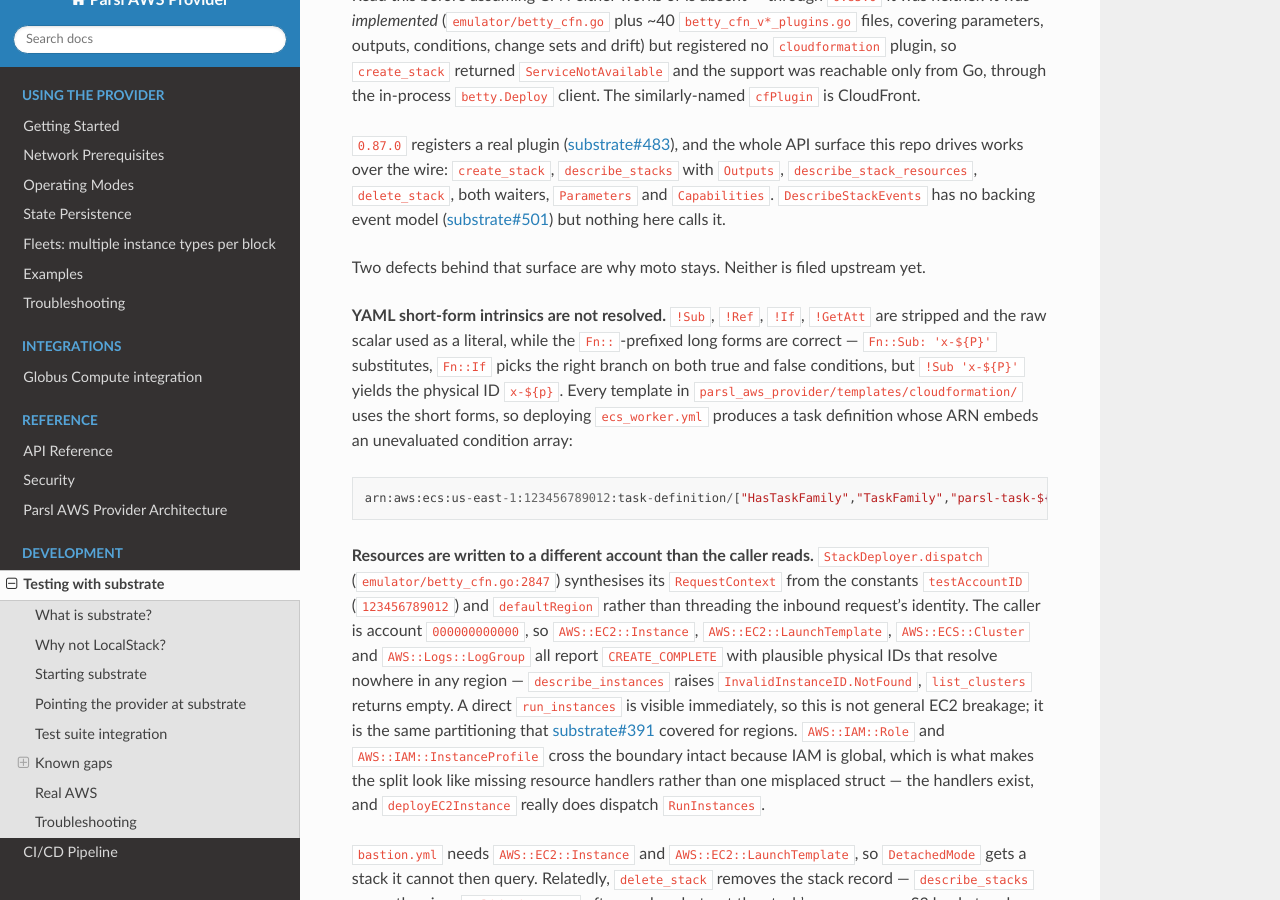
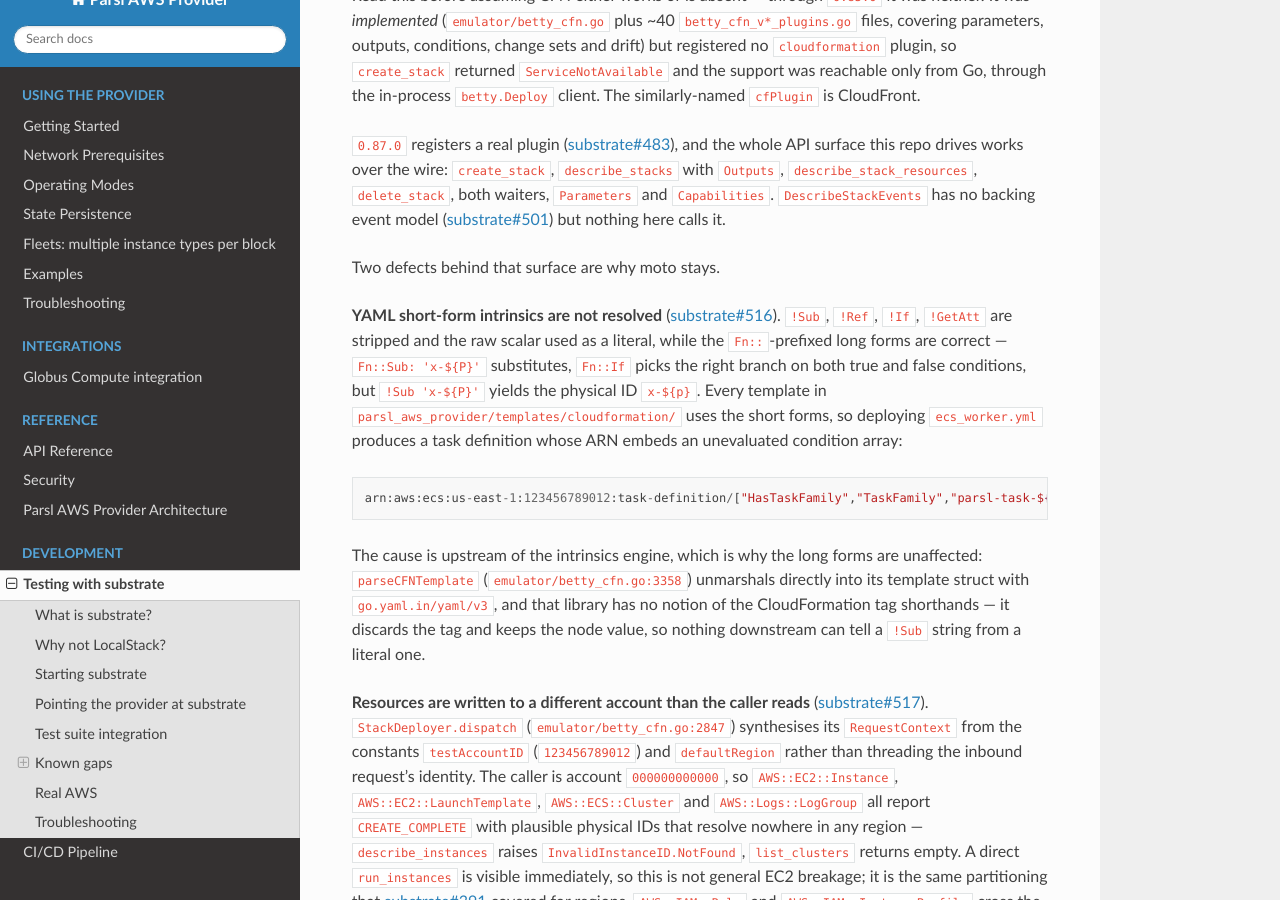
Before and after one commit to scttfrdmn/parsl-aws-provider, a Sphinx documentation site: the page built from docs/substrate_testing.md, in a window 1280 px wide and 900 px high, scrolled down 4181 px. Built offline with Sphinx 7.4.7 and the Read the Docs theme 3.1.0, drawn with Linux system fonts in a browser that asks for light colours.

Commit message:
docs: link the two open substrate CFN defects (refs #183) (#209)
Both are now filed, so the docs no longer have to say "unfiled":

  substrate#516 YAML short-form intrinsics are dropped
  substrate#517 StackDeployer.dispatch hardcodes account/region

Also records the cause of #516 rather than only its symptom.
parseCFNTemplate (emulator/betty_cfn.go:3358) unmarshals straight into
its template struct with go.yaml.in/yaml/v3, which has no notion of the
CloudFormation tag shorthands: it discards the tag and keeps the node
value, so nothing downstream can distinguish a !Sub string from a
literal one. That is why the Fn:: long forms are unaffected -- the gap
is in tag resolution, not in the intrinsics engine. Verified against
the library directly, independent of substrate.

````diff
--- a/docker-compose.substrate.yml
+++ b/docker-compose.substrate.yml
@@ -61,8 +61,9 @@ services:
     # CFN is still not a moto replacement, for two reasons worth knowing before
     # you try: substrate does not resolve YAML short-form intrinsics (`!Sub`,
     # `!Ref`, `!If` are stripped and the raw scalar used literally, while the
-    # `Fn::` long forms work), and StackDeployer.dispatch writes resources as
-    # account 123456789012 while the caller is 000000000000. A stack built from
+    # `Fn::` long forms work -- substrate#516), and StackDeployer.dispatch writes
+    # resources as account 123456789012 while the caller is 000000000000
+    # (substrate#517). A stack built from
     # any template in templates/cloudformation/ therefore reaches CREATE_COMPLETE
     # having created nothing the caller can find. See docs/substrate_testing.md.
     #
--- a/docs/substrate_testing.md
+++ b/docs/substrate_testing.md
@@ -188,7 +188,7 @@ row is a gap this project turns to its advantage rather than one it works around
 
 | Gap | Effect | Upstream |
 |---|---|---|
-| CloudFormation stacks reach `CREATE_COMPLETE` having created nothing the caller can find — see below, this is two distinct defects | `tests/integration/test_serverless_mode_spot_fleet_integration.py` and `test_detached_mode_spot_fleet_integration.py` stay on moto; real coverage is in `tests/aws/` | [substrate#483](https://github.com/scttfrdmn/substrate/issues/483) reopened the door; the remainder is unfiled |
+| CloudFormation stacks reach `CREATE_COMPLETE` having created nothing the caller can find — see below, this is two distinct defects | `tests/integration/test_serverless_mode_spot_fleet_integration.py` and `test_detached_mode_spot_fleet_integration.py` stay on moto; real coverage is in `tests/aws/` | [substrate#483](https://github.com/scttfrdmn/substrate/issues/483) reopened the door; the remainder is [substrate#516](https://github.com/scttfrdmn/substrate/issues/516) and [substrate#517](https://github.com/scttfrdmn/substrate/issues/517) |
 | EventBridge is not emulated; `PutRule` returns `501 service not emulated: awsevents` | The spot-warning notifier's degradation path is testable *because* of this. The warning path itself is covered end to end by wiring an SQS queue directly, since the monitor only ever reads warnings through SQS | — |
 
 ### CloudFormation
@@ -208,9 +208,10 @@ with `Outputs`, `describe_stack_resources`, `delete_stack`, both waiters,
 ([substrate#501](https://github.com/scttfrdmn/substrate/issues/501)) but nothing
 here calls it.
 
-Two defects behind that surface are why moto stays. Neither is filed upstream yet.
+Two defects behind that surface are why moto stays.
 
-**YAML short-form intrinsics are not resolved.** `!Sub`, `!Ref`, `!If`, `!GetAtt`
+**YAML short-form intrinsics are not resolved**
+([substrate#516](https://github.com/scttfrdmn/substrate/issues/516)). `!Sub`, `!Ref`, `!If`, `!GetAtt`
 are stripped and the raw scalar used as a literal, while the `Fn::`-prefixed long
 forms are correct — `Fn::Sub: 'x-${P}'` substitutes, `Fn::If` picks the right
 branch on both true and false conditions, but `!Sub 'x-${P}'` yields the physical
@@ -222,7 +223,14 @@ embeds an unevaluated condition array:
 arn:aws:ecs:us-east-1:123456789012:task-definition/["HasTaskFamily","TaskFamily","parsl-task-${WorkflowId}-${JobId}"]:1
 ```
 
-**Resources are written to a different account than the caller reads.**
+The cause is upstream of the intrinsics engine, which is why the long forms are
+unaffected: `parseCFNTemplate` (`emulator/betty_cfn.go:3358`) unmarshals directly
+into its template struct with `go.yaml.in/yaml/v3`, and that library has no notion
+of the CloudFormation tag shorthands — it discards the tag and keeps the node value,
+so nothing downstream can tell a `!Sub` string from a literal one.
+
+**Resources are written to a different account than the caller reads**
+([substrate#517](https://github.com/scttfrdmn/substrate/issues/517)).
 `StackDeployer.dispatch` (`emulator/betty_cfn.go:2847`) synthesises its
 `RequestContext` from the constants `testAccountID` (`123456789012`) and
 `defaultRegion` rather than threading the inbound request's identity. The caller is
````
Also changed, not shown: CHANGELOG.md (+4 -2 lines).
